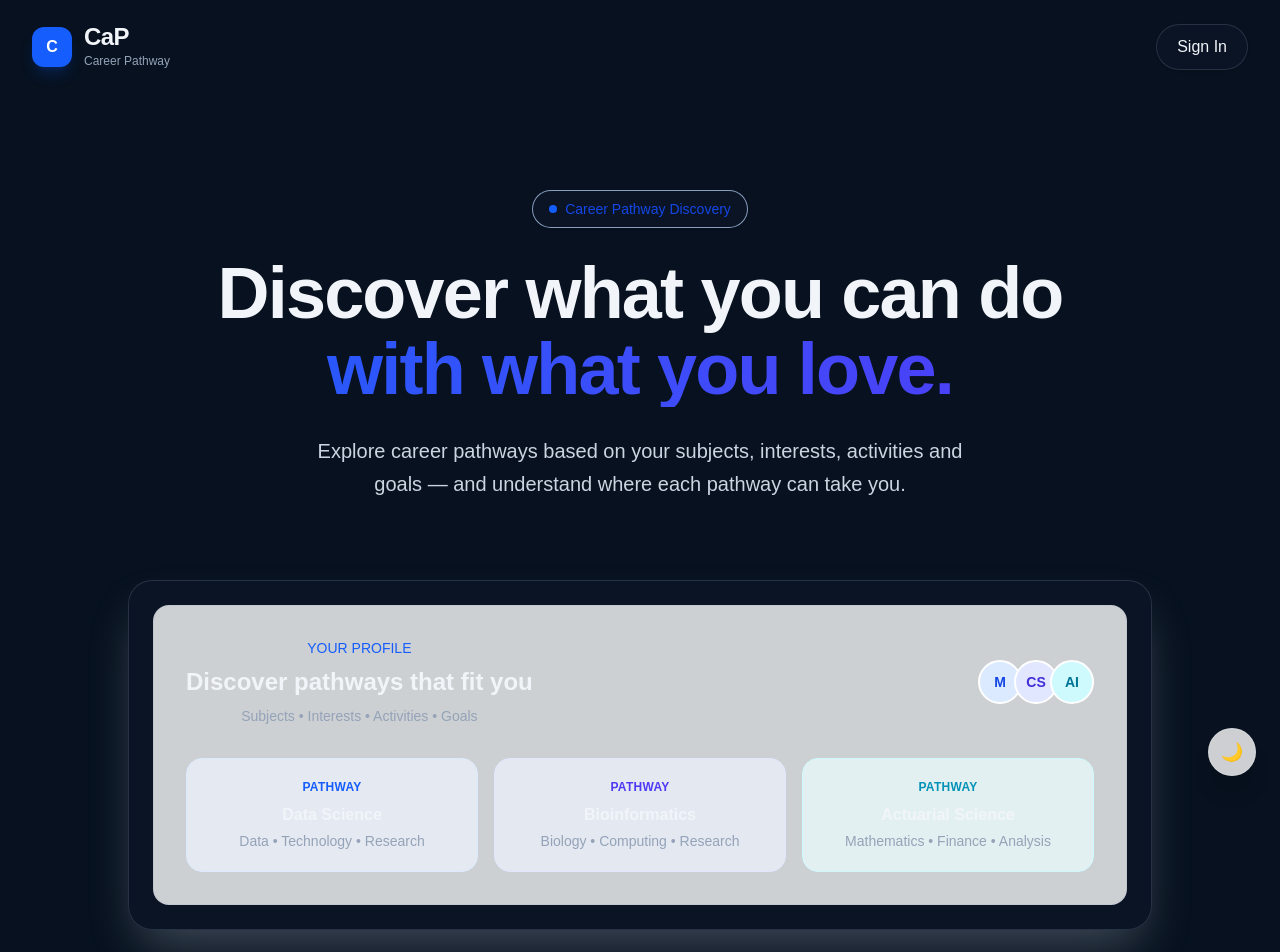
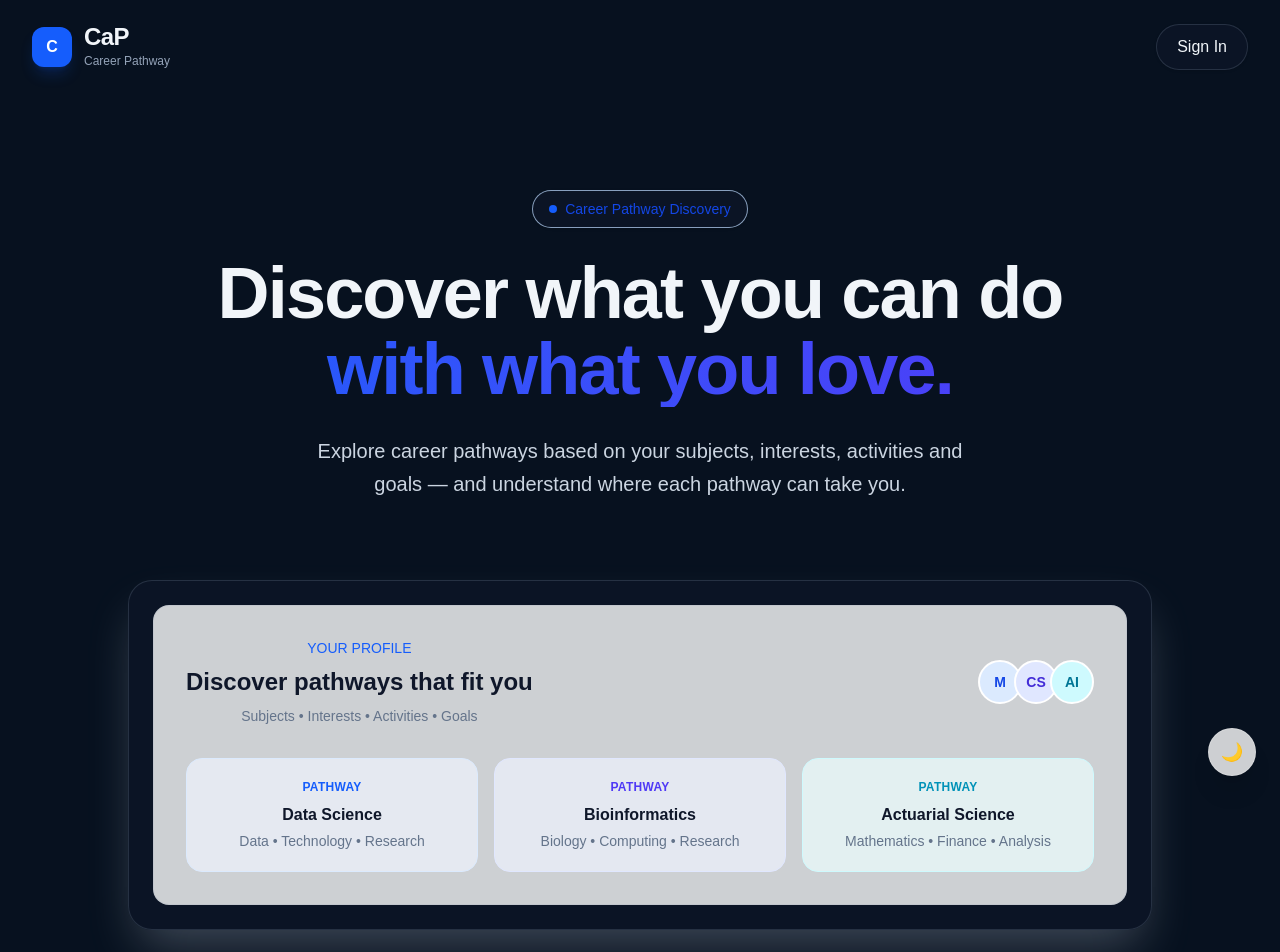
Before and after one commit to bhargavp20/career-pathway-platform, a Next.js app: page / in a window 1280 px wide. Shown: the top 952 px of the page. Built offline with nearby package versions, Linux system fonts and the light colour scheme.

Commit message:
Fix Midnight theme card readability

```diff
--- a/src/app/globals.css
+++ b/src/app/globals.css
@@ -220,3 +220,34 @@ html[data-theme="emerald"] .border-slate-200,
 html[data-theme="emerald"] .border-slate-200\/70 {
   border-color: rgba(16, 185, 129, 0.2) !important;
 }
+
+/* Midnight: keep light cards readable */
+html[data-theme="midnight"] .bg-white,
+html[data-theme="midnight"] .bg-white\/90,
+html[data-theme="midnight"] .bg-white\/80 {
+  color: #0f172a !important;
+}
+
+html[data-theme="midnight"] .bg-white .text-slate-900,
+html[data-theme="midnight"] .bg-white\/90 .text-slate-900,
+html[data-theme="midnight"] .bg-white\/80 .text-slate-900 {
+  color: #0f172a !important;
+}
+
+html[data-theme="midnight"] .bg-white .text-slate-700,
+html[data-theme="midnight"] .bg-white\/90 .text-slate-700,
+html[data-theme="midnight"] .bg-white\/80 .text-slate-700 {
+  color: #334155 !important;
+}
+
+html[data-theme="midnight"] .bg-white .text-slate-600,
+html[data-theme="midnight"] .bg-white\/90 .text-slate-600,
+html[data-theme="midnight"] .bg-white\/80 .text-slate-600 {
+  color: #475569 !important;
+}
+
+html[data-theme="midnight"] .bg-white .text-slate-500,
+html[data-theme="midnight"] .bg-white\/90 .text-slate-500,
+html[data-theme="midnight"] .bg-white\/80 .text-slate-500 {
+  color: #64748b !important;
+}
```
